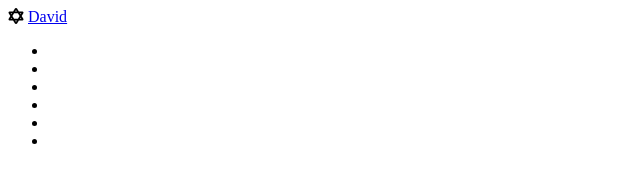
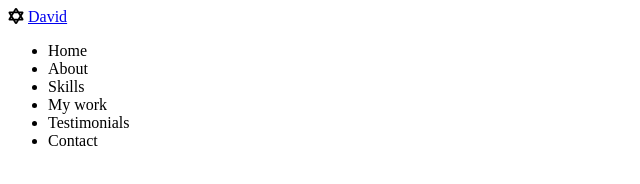
Before and after one commit to blessing-swerman/dreamSite, a plain HTML site: page index.html in a window 1280 px wide. Shown: the whole page, without its empty margins (0-640 px from the left). Drawn offline with Linux system fonts and the light colour scheme.

Commit message:
Html: make navbar
넵바 만듬

```diff
--- a/index.html
+++ b/index.html
@@ -29,12 +29,12 @@
       </div>
       <div>
         <ul class="navbar__menu">
-          <li class="navbar__menu__item"></li>
-          <li class="navbar__menu__item"></li>
-          <li class="navbar__menu__item"></li>
-          <li class="navbar__menu__item"></li>
-          <li class="navbar__menu__item"></li>
-          <li class="navbar__menu__item"></li>
+          <li class="navbar__menu__item">Home</li>
+          <li class="navbar__menu__item">About</li>
+          <li class="navbar__menu__item">Skills</li>
+          <li class="navbar__menu__item">My work</li>
+          <li class="navbar__menu__item">Testimonials</li>
+          <li class="navbar__menu__item">Contact</li>
         </ul>
       </div>
     </nav>
```
